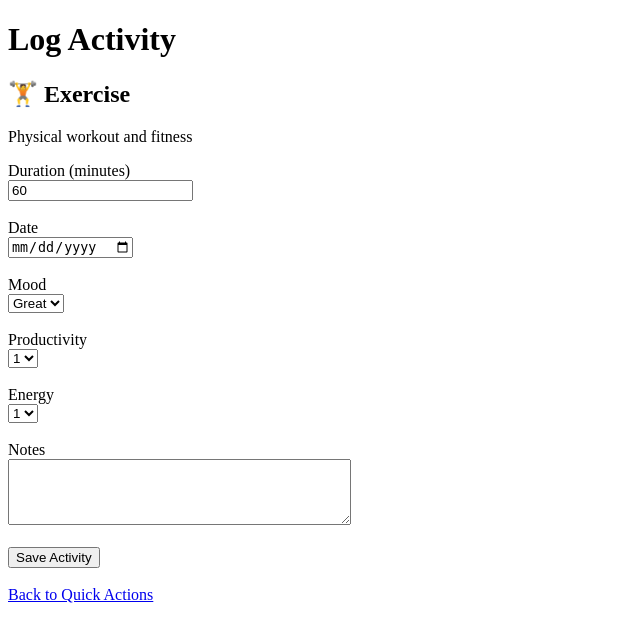
After one commit to EvaShi612/life-tracker, a Flask app: page /log_activity/2 in a window 1280 px wide. The commit adds this page. Shown: the top 642 px of the page, without its empty margins (0-640 px from the left). Run offline with Flask 3, Linux system fonts and the light colour scheme; a user stored in the database is signed in; data comes from the database, SQL or seed files in the repository; both versions use the stored data as it was after the commit.

Commit message:
add activity logging form and save user activity data

```diff
--- a/app.py
+++ b/app.py
@@ -393,6 +393,84 @@ def create_logs_table():
     conn.commit()
     conn.close()
 
+# Log Activity 页面
+# 用户选择一个 Activity 后，可以记录这次活动的资料
+@app.route("/log_activity/<int:action_id>", methods=["GET", "POST"])
+def log_activity(action_id):
+
+    # 没有登录就不能进入
+    if "user_email" not in session:
+        return redirect(url_for("login"))
+
+    conn = sqlite3.connect("life_tracker.db")
+
+    # 根据 action_id 找到用户选择的 Activity
+    action = conn.execute(
+        """
+        SELECT id, name, description, icon, color,
+               benefit_1, benefit_2, benefit_3,
+               default_goal_minutes
+        FROM actions
+        WHERE id = ?
+        """,
+        (action_id,)
+    ).fetchone()
+
+    # 如果找不到这个 Activity，就回到 Quick Actions
+    if not action:
+        conn.close()
+        return redirect(url_for("quick_actions"))
+
+    # 用户点击 Save Activity 后
+    if request.method == "POST":
+
+        duration_minutes = request.form.get("duration_minutes")
+        log_date = request.form.get("log_date")
+        notes = request.form.get("notes")
+        mood = request.form.get("mood")
+        productivity = request.form.get("productivity")
+        energy = request.form.get("energy")
+
+        # 把这一次 Activity 存进 logs 表
+        conn.execute(
+            """
+            INSERT INTO logs
+            (
+                user_email,
+                action_id,
+                duration_minutes,
+                log_date,
+                notes,
+                mood,
+                productivity,
+                energy
+            )
+            VALUES (?, ?, ?, ?, ?, ?, ?, ?)
+            """,
+            (
+                session["user_email"],
+                action_id,
+                duration_minutes,
+                log_date,
+                notes,
+                mood,
+                productivity,
+                energy
+            )
+        )
+
+        conn.commit()
+        conn.close()
+
+        return redirect(url_for("quick_actions"))
+
+    conn.close()
+
+    return render_template(
+        "log_activity.html",
+        action=action
+    )
+
 if __name__ == "__main__":
     update_habits_table()
     create_actions_table()
--- /dev/null
+++ b/templates/log_activity.html
@@ -0,0 +1,106 @@
+{% extends "layout.html" %}
+
+{% block body %}
+
+<h1>Log Activity</h1>
+
+<!--
+action 是用户在 Quick Actions 选择的 Activity。
+
+action[0] = id
+action[1] = name
+action[2] = description
+action[3] = icon
+action[4] = color
+action[8] = default_goal_minutes
+-->
+
+<h2>
+    {{ action[3] }} {{ action[1] }}
+</h2>
+
+<p>{{ action[2] }}</p>
+
+<form method="POST">
+
+    <!-- 记录这次 Activity 做了多少分钟 -->
+    <label>Duration (minutes)</label><br>
+    <input
+        type="number"
+        name="duration_minutes"
+        value="{{ action[8] }}"
+        min="1"
+        required
+    >
+
+    <br><br>
+
+    <!-- 记录 Activity 完成日期 -->
+    <label>Date</label><br>
+    <input
+        type="date"
+        name="log_date"
+        required
+    >
+
+    <br><br>
+
+    <!-- 用户完成 Activity 后的心情 -->
+    <label>Mood</label><br>
+    <select name="mood">
+        <option value="Great">Great</option>
+        <option value="Good">Good</option>
+        <option value="Okay">Okay</option>
+        <option value="Tired">Tired</option>
+        <option value="Bad">Bad</option>
+    </select>
+
+    <br><br>
+
+    <!-- Productivity 使用 1-5 评分 -->
+    <label>Productivity</label><br>
+    <select name="productivity">
+        <option value="1">1</option>
+        <option value="2">2</option>
+        <option value="3">3</option>
+        <option value="4">4</option>
+        <option value="5">5</option>
+    </select>
+
+    <br><br>
+
+    <!-- Energy 使用 1-5 评分 -->
+    <label>Energy</label><br>
+    <select name="energy">
+        <option value="1">1</option>
+        <option value="2">2</option>
+        <option value="3">3</option>
+        <option value="4">4</option>
+        <option value="5">5</option>
+    </select>
+
+    <br><br>
+
+    <!-- 可以填写这次 Activity 的额外记录 -->
+    <label>Notes</label><br>
+    <textarea
+        name="notes"
+        rows="4"
+        cols="40"
+    ></textarea>
+
+    <br><br>
+
+    <button type="submit">
+        Save Activity
+    </button>
+
+</form>
+
+<br>
+
+<a href="{{ url_for('quick_actions') }}">
+    Back to Quick Actions
+</a>
+
+{% endblock %}
--- a/templates/quick_actions.html
+++ b/templates/quick_actions.html
@@ -10,6 +10,10 @@ actions 是 app.py 从 actions 表查询出来的数据。
 -->
 {% for action in actions %}
 
+<!-- 点击后进入这个 Activity 的记录页面 -->
+<a href="{{ url_for('log_activity', action_id=action[0]) }}">
+    Log Activity
+</a>
     <div>
 
         <!-- action[3] = icon，action[1] = name -->
```
Also changed, not shown: life_tracker.db.
